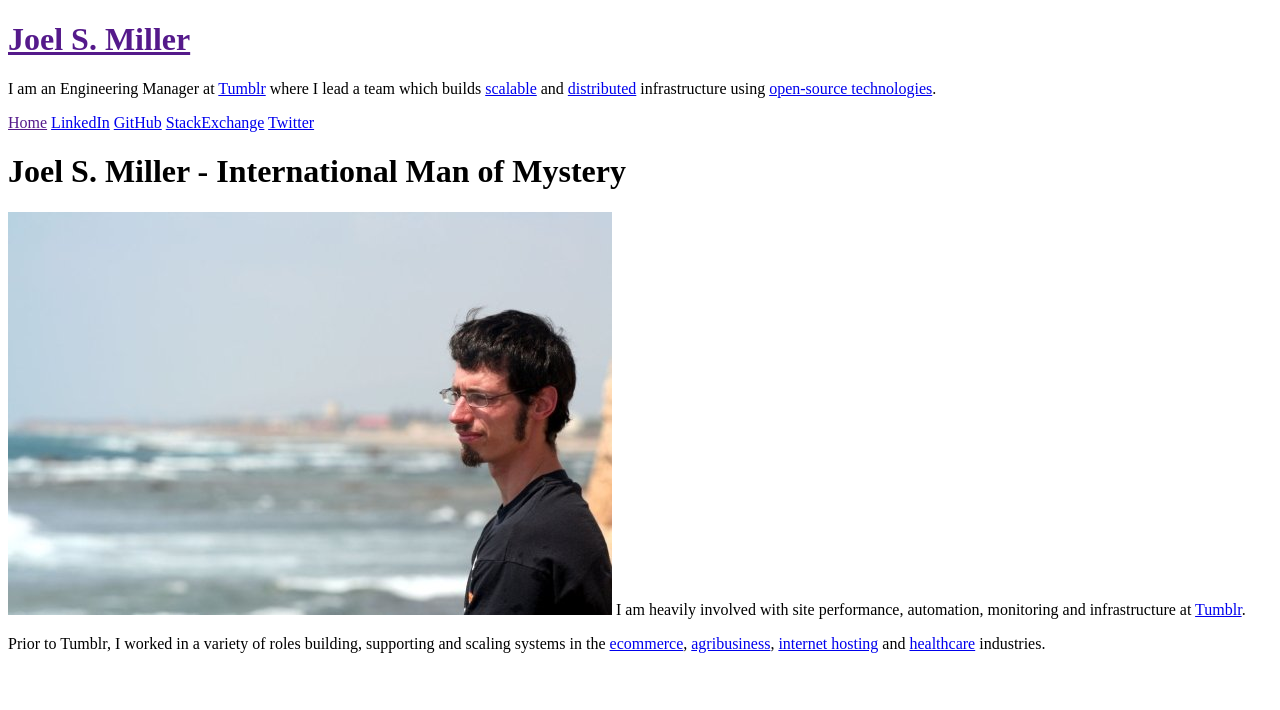
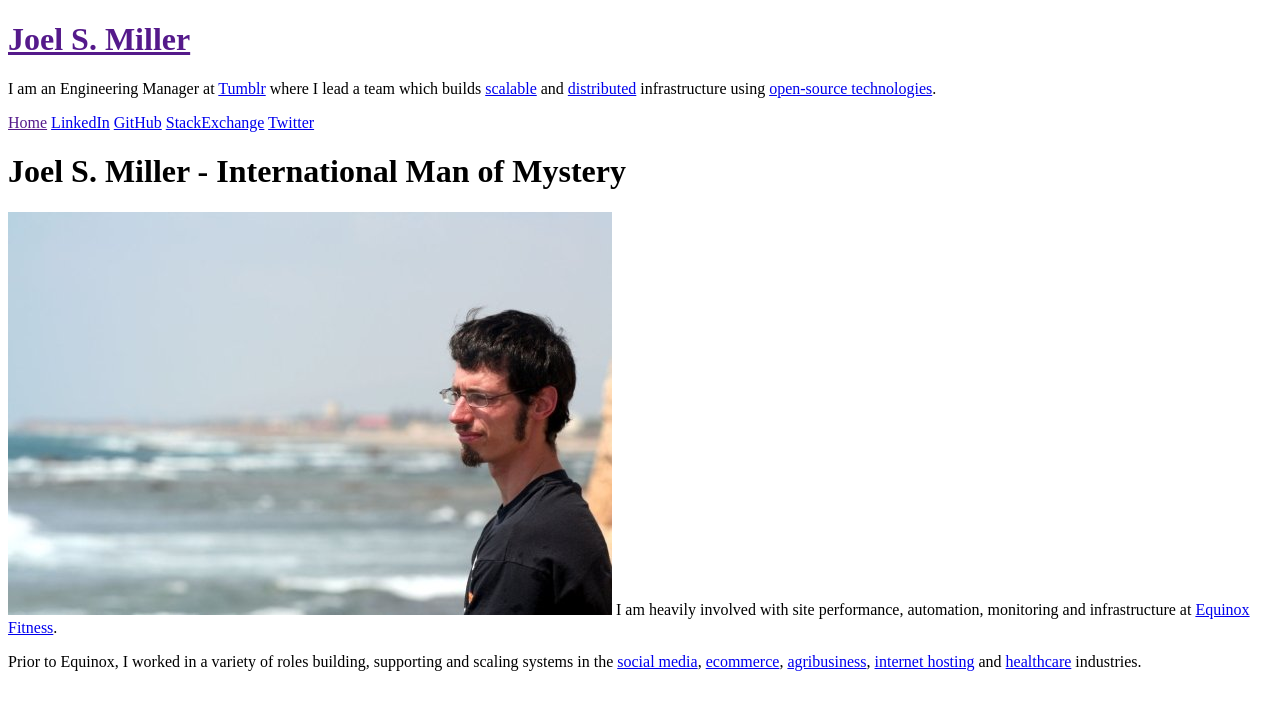
Before and after one commit to esquireofoz/esquireofoz.github.io, a Jekyll site: the page built from _posts/2015-10-04-about.md, in a window 1280 px wide. Shown: the top 710 px of the page. Built offline with Jekyll 4.4.1, drawn with Linux system fonts in a browser that asks for light colours; nearby versions of some CDN libraries.

Commit message:
update resume to reflect job changes

```diff
--- a/_posts/2015-10-04-about.md
+++ b/_posts/2015-10-04-about.md
@@ -4,6 +4,6 @@ title: Joel S. Miller - International Man of Mystery
 ---
 
 ![Gazing at the Mediterranean from Acre, Israel](http://www.joelsmiller.com/assets/images/jsm_acre.jpg)
-I am heavily involved with site performance, automation, monitoring and infrastructure at [Tumblr](https://www.tumblr.com).
+I am heavily involved with site performance, automation, monitoring and infrastructure at [Equinox Fitness](https://www.equinox.com).
 
-Prior to Tumblr, I worked in a variety of roles building, supporting and scaling systems in the [ecommerce](http://www.ideel.com), [agribusiness](http://www.bunge.com/), [internet hosting](http://www.contegix.com/) and [healthcare](https://twitter.com/cerner) industries.
+Prior to Equinox, I worked in a variety of roles building, supporting and scaling systems in the [social media](https://www.tumblr.com), [ecommerce](http://www.ideel.com), [agribusiness](http://www.bunge.com/), [internet hosting](http://www.contegix.com/) and [healthcare](https://twitter.com/cerner) industries.
```
